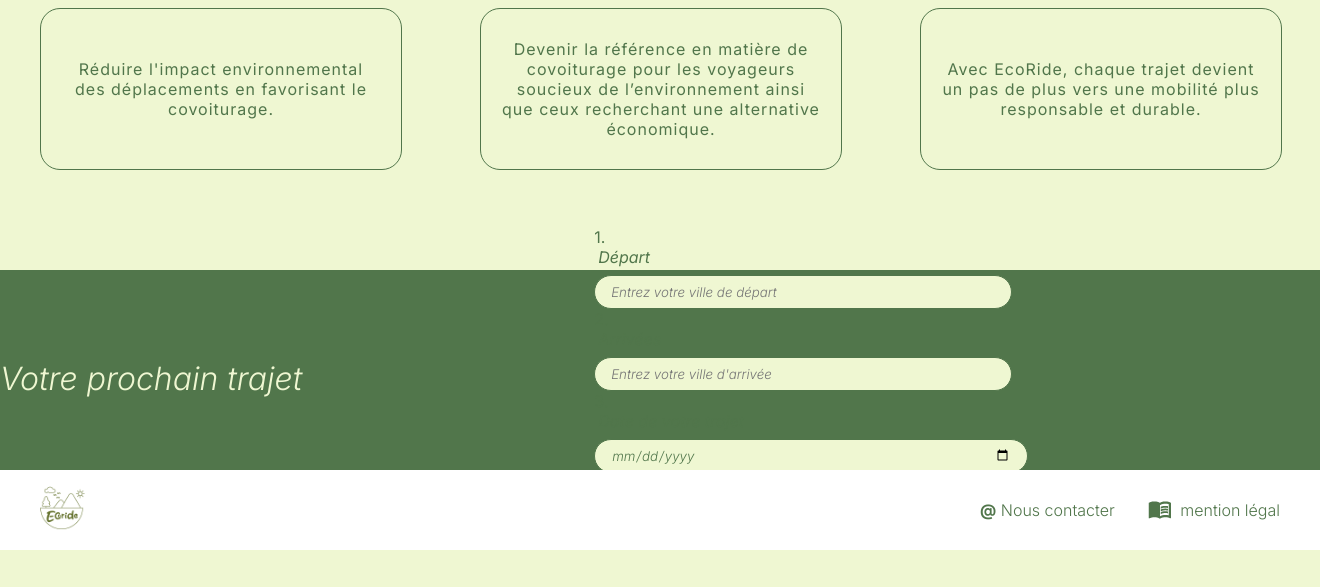
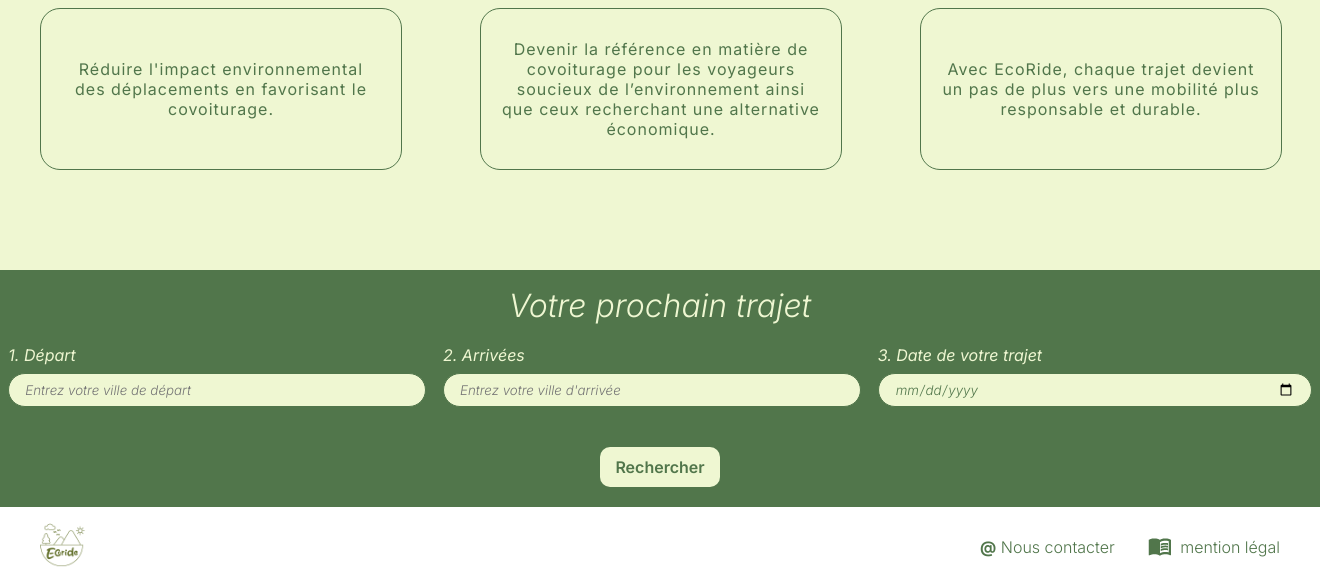
Before and after one commit to Minibrute90/ecoride, a PHP site: page / in a window 1320 px wide. Shown: the part 445-1032 px from the top of the page. Before the commit the page ends 995 px from the top, so only its background shows below. Run offline with PHP 8.4, Linux system fonts and the light colour scheme; some libraries are stand-ins or nearby versions.

Commit message:
fontaine 2204

```diff
--- a/accesaucovoiturages.php
+++ b/accesaucovoiturages.php
@@ -44,17 +44,17 @@
         <article class="zone_accescovoit">
 
                 <div class="zone_input">
-                    <div class="titre_input" style ="color:#51764B"> 1. </div> <div class="decal">  <i>Départ</i> </div>
+                    <div class="titre_input"> 1. Départ </div>
                         <input class="recherche_covoit" type="text" placeholder="Entrez votre ville de départ" name="search" required="required">
                 </div>
 
                 <div class="zone_input">
-                    <div class="titre_input" style ="color:#51764B"> 2. </div> <div class="decal">  <i>Arrivées</i> </div>
+                    <div class="titre_input"> 2. Arrivées </div>
                         <input class="recherche_covoit" type="text" placeholder="Entrez votre ville d'arrivée" name="search" required="required">
                 </div>
 
                 <div class="zone_input">
-                    <div class="titre_input" style ="color:#51764B"> 3. </div> <div class="decal"> <i>Date de votre trajet</i> </div>
+                    <div class="titre_input"> 3. Date de votre trajet</i> </div>
                         <input class="recherche_covoit" type="date" placeholder="Entrez la date de votre trajet" name="search" required="required">
                     </h1>
                 </div>
--- a/css/style.css
+++ b/css/style.css
@@ -203,7 +203,25 @@ input.user{
 
 /*boutons ---------------------------------------------------------------------*/
 
+.bouton_recherche_covoit_index{
+    display: flex;
+    justify-content: center;
+    margin-top: 20px;
+    margin-bottom: 20px;
+}
+
+
+
+.bouton_recherche_covoit, .bouton_user{
+    margin-top:32px;
+    margin-right:40px;
+    display:flex;
+    flex-direction:row;
+    justify-content:flex-end;
+}
+
 .bouton_recherche_covoit_index [type=submit]{
+    margin-top: 20px;
     width: 120px;
     height: 40px;
     background-color:#EFF7D2;
@@ -212,14 +230,6 @@ input.user{
     font-weight: 600;
     border: none;
     border-radius: 10px;
-}
-
-.bouton_recherche_covoit, .bouton_user{
-    margin-top:32px;
-    margin-right:40px;
-    display:flex;
-    flex-direction:row;
-    justify-content:flex-end;
 }
 
 .bouton_recherche_covoit [type=submit], .bouton_user [type="submit"], .retour li, .bouton_user li{
@@ -232,7 +242,8 @@ input.user{
     border-radius: 10px;
 }
 
-.bouton_recherche_covoit [type=submit]:hover, .bouton_user [type="submit"]:hover, .retour li:hover, .bouton_user li:hover {
+.bouton_recherche_covoit [type=submit]:hover, .bouton_user [type="submit"]:hover, .retour li:hover, .bouton_user li:hover, .bouton_recherche_covoit_index [type=submit]:hover {
+    font-style: italic;
     background-color: #A8B47B;
     color: black;
 }
@@ -385,11 +396,30 @@ article.second_rows_index{
     display: flex;
     flex-direction: column;
     justify-content: center;
+    flex-wrap: nowrap;
     margin-top: 100px;
     background-color: #51764B;
     width: 100%;
-    height: 200px;
 }
+
+.trajet_index{
+    display: flex;
+    justify-content: center;
+}
+
+.zone_bande_covoit{
+    margin-top: 20px;
+    display: flex;
+    flex-direction:row;
+    justify-content:space-around;
+}
+
+.titre_input_index{
+    color: #EFF7D2;
+    font-style: italic;
+}
+
+
 
 
 
@@ -407,14 +437,9 @@ section.zone_accescovoit{
 }
 
 .titre_input{
-    display: flex;
-    flex-direction: row;
-    justify-content: flex-start;
+    font-style: italic;
 }
 
-.decal{
-    margin-left: 4px;
-}
 
 article.zone_accescovoit{
     margin-top: 100px;
--- a/index.php
+++ b/index.php
@@ -74,30 +74,29 @@
 
         <article class="zone_accescovoit_index">
 
-        <h2 class="trajet_index">Votre prochain trajet</h2>
+        <div><h2 class="trajet_index">Votre prochain trajet</h2></div>
 
         <div class="zone_bande_covoit">
 
             <div class="zone_input">
-             <div class="titre_input"> 1. </div> <div class="decal">  <i>Départ</i> </div>
+                <div class="titre_input_index"> 1. Départ </div>
                     <input class="recherche_covoit" type="text" placeholder="Entrez votre ville de départ" name="search" required="required">
             </div>
 
             <div class="zone_input">
-             <div class="titre_input"> 2. </div> <div class="decal">  <i>Arrivées</i> </div>
+                <div class="titre_input_index"> 2. Arrivées </div>
                     <input class="recherche_covoit" type="text" placeholder="Entrez votre ville d'arrivée" name="search" required="required">
             </div>
 
             <div class="zone_input">
-             <div class="titre_input"> 3. </div> <div class="decal"> <i>Date de votre trajet</i> </div>
+                <div class="titre_input_index"> 3. Date de votre trajet </div>
                     <input class="recherche_covoit" type="date" placeholder="Entrez la date de votre trajet" name="search" required="required">
-             </h1>
+            </div>
+
         </div>
 
         <div class="bouton_recherche_covoit_index">
             <input type="submit" value="Rechercher" onclick="#">
-         </div>
-
          </div>
 
         </article>
```
Lines whose indentation alone changed are shown as unchanged.
